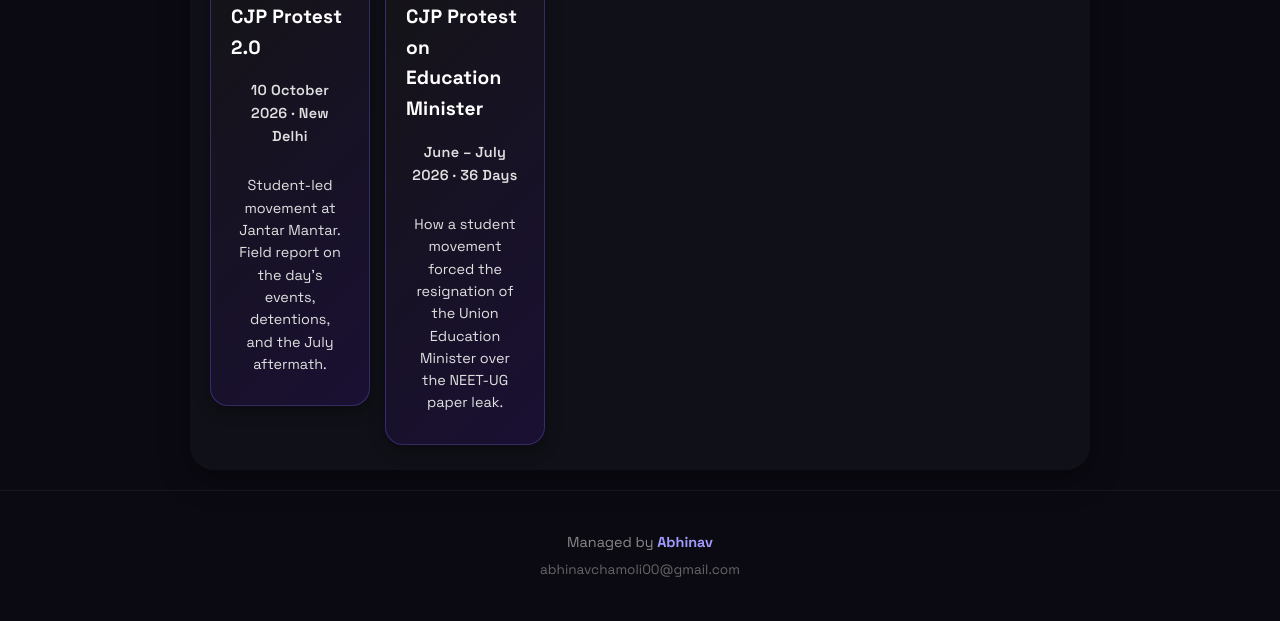
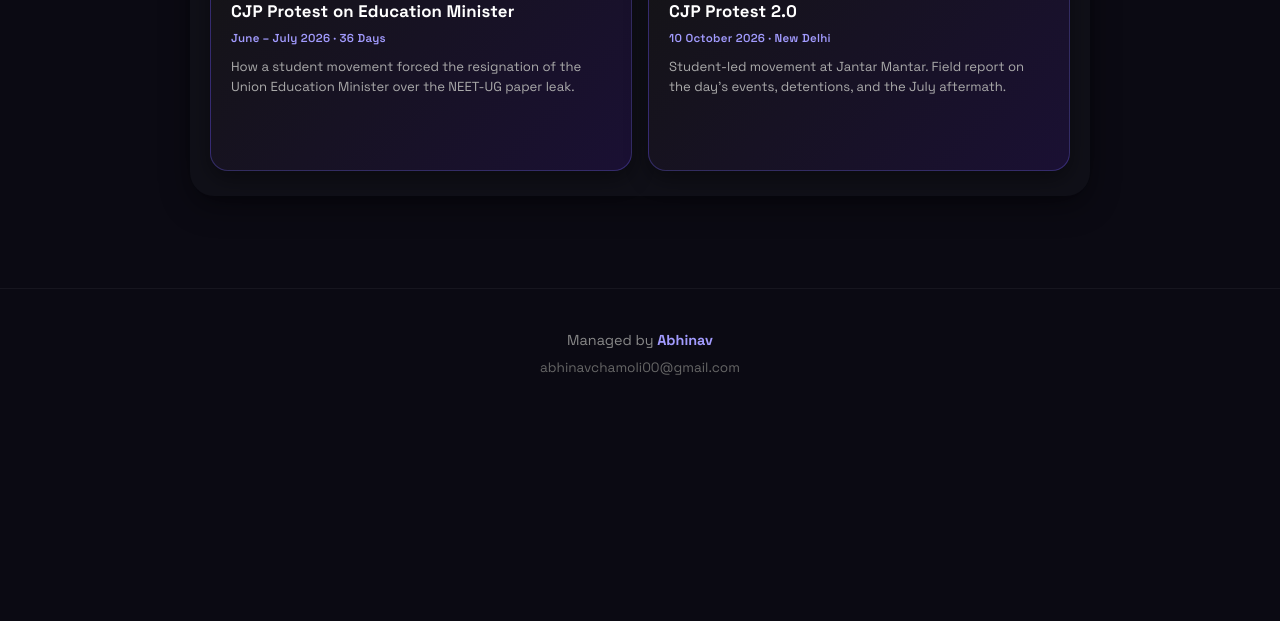
Before and after one commit to abhinavchamoli00-netizen/my-web, a website: page political.html in a window 1280 px wide. Shown: the part 381-1002 px from the top of the page. After the commit the page ends 800 px from the top, so only its background shows below. Drawn offline with Linux system fonts and the light colour scheme; no server answers.

Commit message:
Political: equal size cards, reordered (education first)

```diff
--- a/political.html
+++ b/political.html
@@ -19,32 +19,24 @@
     <h2>🏛️ Political</h2>
     <p class="section-intro">Field reports, observations, and reflections on the events shaping our times.</p>
 
-    <div class="card-container">
+    <div class="political-grid">
 
-      <!-- CJP Protest 2.0 (October 2026) -->
-      <a href="cjp-protest.html" class="poster-link">
-        <div class="poster-card report-card">
-          <div class="report-card-badge">🔴 LIVE REPORT</div>
-          <div class="report-card-body">
-            <div class="report-card-icon">📰</div>
-            <h3>CJP Protest 2.0</h3>
-            <p class="report-card-date">10 October 2026 · New Delhi</p>
-            <p class="report-card-desc">Student-led movement at Jantar Mantar. Field report on the day's events, detentions, and the July aftermath.</p>
-          </div>
-        </div>
+      <!-- CJP Education Protest (July 2026) — 1st -->
+      <a href="cjp-education-protest.html" class="political-card">
+        <div class="report-card-badge" style="background: rgba(108, 92, 231, 0.9) !important;">📁 ARCHIVE</div>
+        <div class="report-card-icon">🎓</div>
+        <h3>CJP Protest on Education Minister</h3>
+        <p class="report-card-date">June – July 2026 · 36 Days</p>
+        <p class="report-card-desc">How a student movement forced the resignation of the Union Education Minister over the NEET-UG paper leak.</p>
       </a>
 
-      <!-- CJP Education Protest (July 2026) -->
-      <a href="cjp-education-protest.html" class="poster-link">
-        <div class="poster-card report-card">
-          <div class="report-card-badge" style="background: rgba(108, 92, 231, 0.9) !important;">📁 ARCHIVE</div>
-          <div class="report-card-body">
-            <div class="report-card-icon">🎓</div>
-            <h3>CJP Protest on Education Minister</h3>
-            <p class="report-card-date">June – July 2026 · 36 Days</p>
-            <p class="report-card-desc">How a student movement forced the resignation of the Union Education Minister over the NEET-UG paper leak.</p>
-          </div>
-        </div>
+      <!-- CJP Protest 2.0 (October 2026) — 2nd -->
+      <a href="cjp-protest.html" class="political-card">
+        <div class="report-card-badge">🔴 LIVE REPORT</div>
+        <div class="report-card-icon">📰</div>
+        <h3>CJP Protest 2.0</h3>
+        <p class="report-card-date">10 October 2026 · New Delhi</p>
+        <p class="report-card-desc">Student-led movement at Jantar Mantar. Field report on the day's events, detentions, and the July aftermath.</p>
       </a>
 
     </div>
--- a/style.css
+++ b/style.css
@@ -1862,3 +1862,106 @@ html.theme-amoled .report-card {
 html.theme-day .timeline-content { color: #444; }
 html.theme-day .timeline-content strong { color: #1a1a1a; }
 html.theme-day .timeline-item::before { border-color: #fff; }
+/* =========================================
+   POLITICAL GRID (equal size cards)
+   ========================================= */
+.political-grid {
+  display: grid;
+  grid-template-columns: repeat(2, 1fr);
+  gap: 16px;
+  width: 100%;
+}
+
+.political-card {
+  display: flex;
+  flex-direction: column;
+  background: linear-gradient(135deg, #141414, #1a1033);
+  border: 1px solid rgba(108, 92, 231, 0.35);
+  border-radius: 18px;
+  padding: 22px 20px 20px 20px;
+  text-decoration: none;
+  color: inherit;
+  position: relative;
+  transition: all 0.25s ease;
+  min-height: 260px;
+  box-shadow: 0 8px 22px rgba(0, 0, 0, 0.4);
+}
+
+.political-card:hover {
+  border-color: #6c5ce7;
+  transform: translateY(-4px);
+  box-shadow: 0 12px 30px rgba(108, 92, 231, 0.4);
+}
+
+.political-card .report-card-badge {
+  position: absolute;
+  top: 14px;
+  right: 14px;
+  background: rgba(231, 76, 60, 0.95);
+  color: #fff;
+  font-size: 0.62rem;
+  font-weight: 700;
+  padding: 4px 10px;
+  border-radius: 20px;
+  letter-spacing: 0.8px;
+  box-shadow: 0 2px 10px rgba(0, 0, 0, 0.5);
+  z-index: 5;
+}
+
+.political-card .report-card-icon {
+  font-size: 2rem;
+  margin-bottom: 12px;
+  margin-top: 4px;
+}
+
+.political-card h3 {
+  color: #ffffff;
+  font-size: 1.05rem;
+  font-weight: 700;
+  margin: 0 0 6px 0;
+  line-height: 1.3;
+  letter-spacing: 0.2px;
+}
+
+.political-card .report-card-date {
+  color: #a29bfe;
+  font-size: 0.72rem;
+  font-weight: 600;
+  margin: 0 0 10px 0;
+  letter-spacing: 0.3px;
+}
+
+.political-card .report-card-desc {
+  color: #aaa;
+  font-size: 0.82rem;
+  line-height: 1.5;
+  margin: 0;
+  flex: 1;
+}
+
+/* Day theme */
+html.theme-day .political-card {
+  background: linear-gradient(135deg, #ffffff, #f0e8ff);
+}
+html.theme-day .political-card h3 { color: #1a1a1a; }
+html.theme-day .political-card .report-card-desc { color: #555; }
+
+/* Amoled */
+html.theme-amoled .political-card {
+  background: linear-gradient(135deg, #0a0a0a, #0a0510);
+}
+
+/* Mobile */
+@media (max-width: 600px) {
+  .political-grid {
+    grid-template-columns: 1fr;
+    gap: 14px;
+  }
+  .political-card {
+    padding: 20px 18px;
+    min-height: auto;
+  }
+  .political-card h3 { font-size: 1rem; }
+  .political-card .report-card-desc { font-size: 0.8rem; }
+  .political-card .report-card-icon { font-size: 1.8rem; }
+}
```
